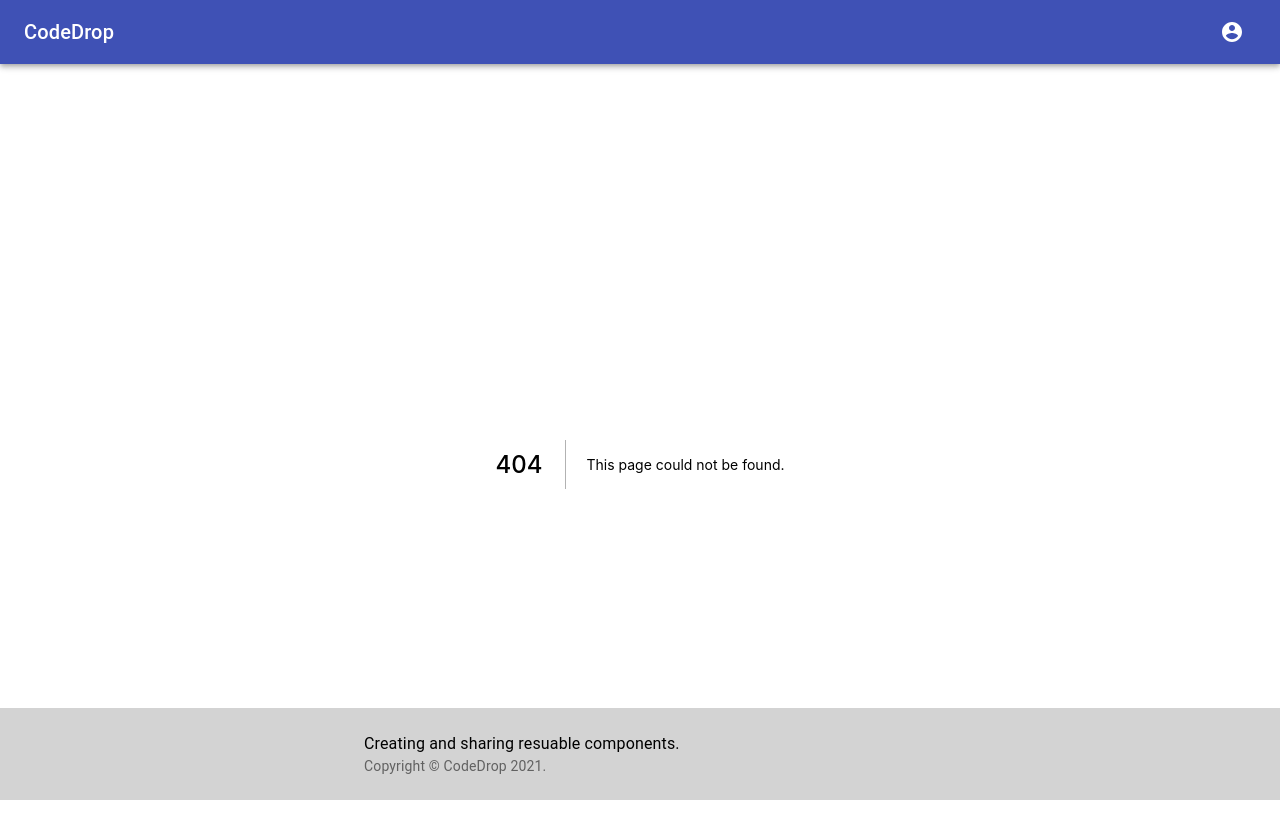
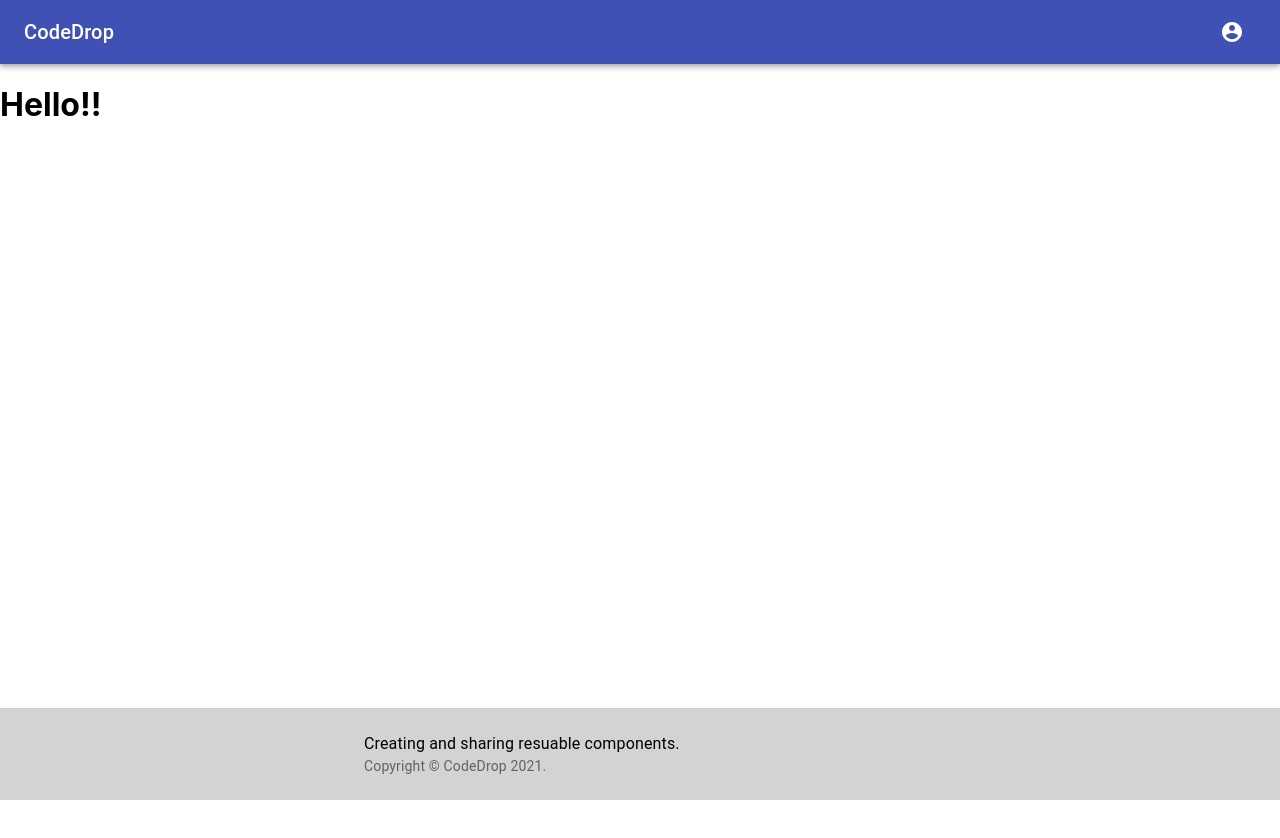
Before and after one commit to oslabs-beta/codedrop, a Next.js app: page /home in a window 1280 px wide. Before the commit this address had no page. Shown: the top 838 px of the page. After the commit the page ends 800 px from the top, so only its background shows below. Built offline with nearby package versions, Linux system fonts and the light colour scheme.

Commit message:
add example /home page

```diff
--- /dev/null
+++ b/pages/home.js
@@ -0,0 +1,5 @@
+const HomeTest = () => {
+  return <h1>Hello!!</h1>
+}
+
+export default HomeTest;
```
